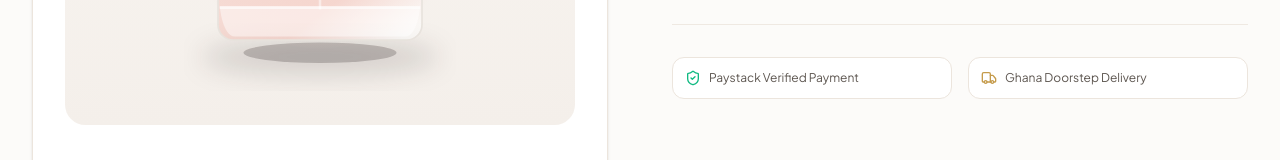
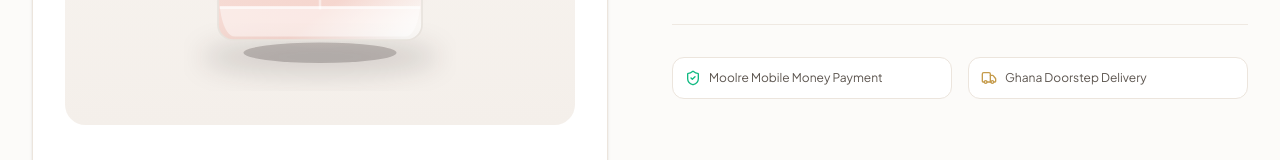
Before and after one commit to agbedor/Aura-Aether, a Next.js app: page /shop/jardinea in a window 1280 px wide. Shown: the part 777-937 px from the top of the page. Built offline with nearby package versions, Linux system fonts and the light colour scheme; no server answers; the database is empty; a web font is replaced by a local one.

Commit message:
Update product payment provider label

```diff
--- a/src/app/shop/[slug]/page.tsx
+++ b/src/app/shop/[slug]/page.tsx
@@ -159,7 +159,7 @@ export default async function ProductDetailPage({ params }: ProductPageProps) {
             <div className="grid grid-cols-2 gap-4 text-xs text-[#5C554F]">
               <div className="flex items-center gap-2 p-3 bg-white rounded-xl border border-[#ECE5DD]">
                 <ShieldCheck className="w-4 h-4 text-[#10B981] shrink-0" />
-                <span>Paystack Verified Payment</span>
+                <span>Moolre Mobile Money Payment</span>
               </div>
               <div className="flex items-center gap-2 p-3 bg-white rounded-xl border border-[#ECE5DD]">
                 <Truck className="w-4 h-4 text-[#C59B4B] shrink-0" />
```
